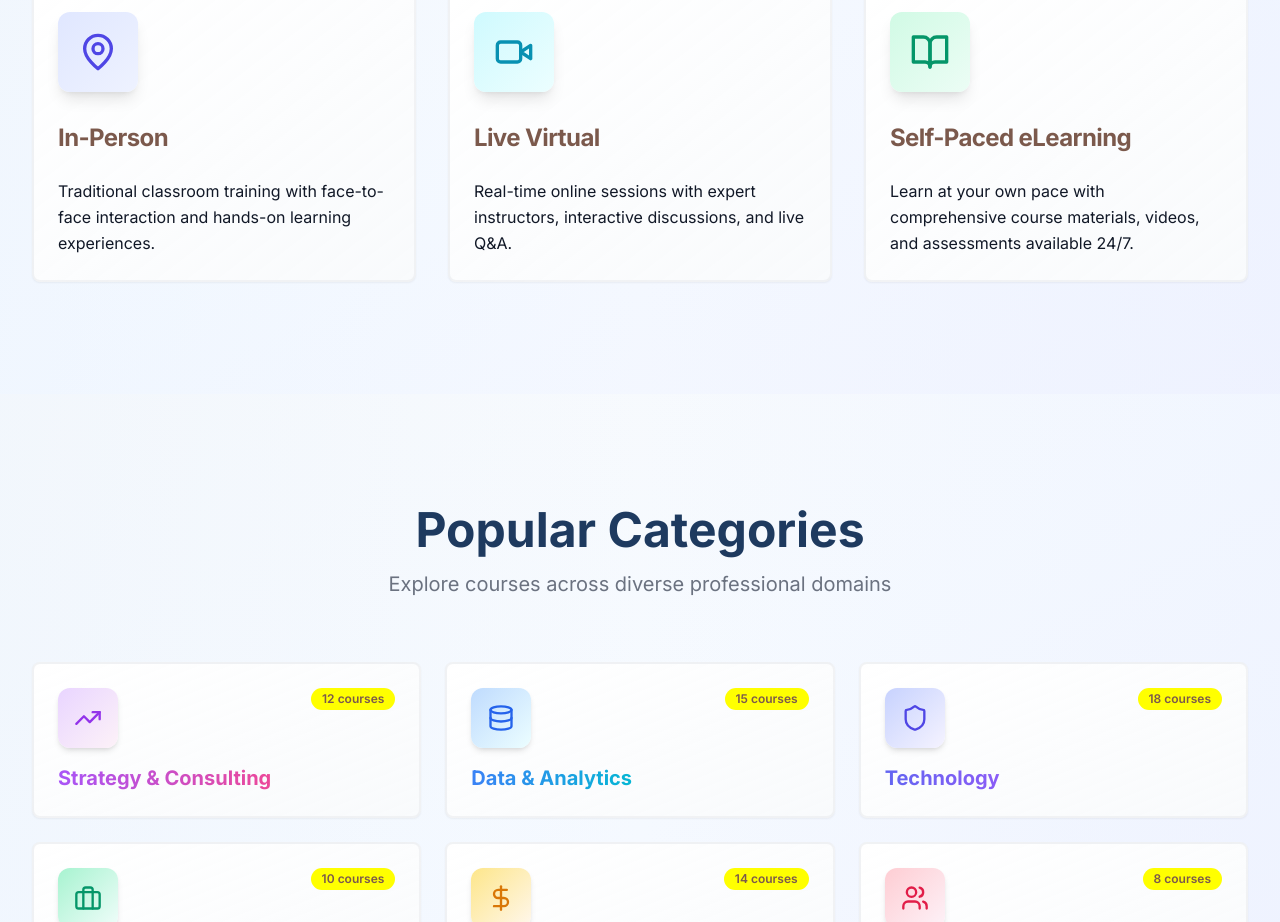
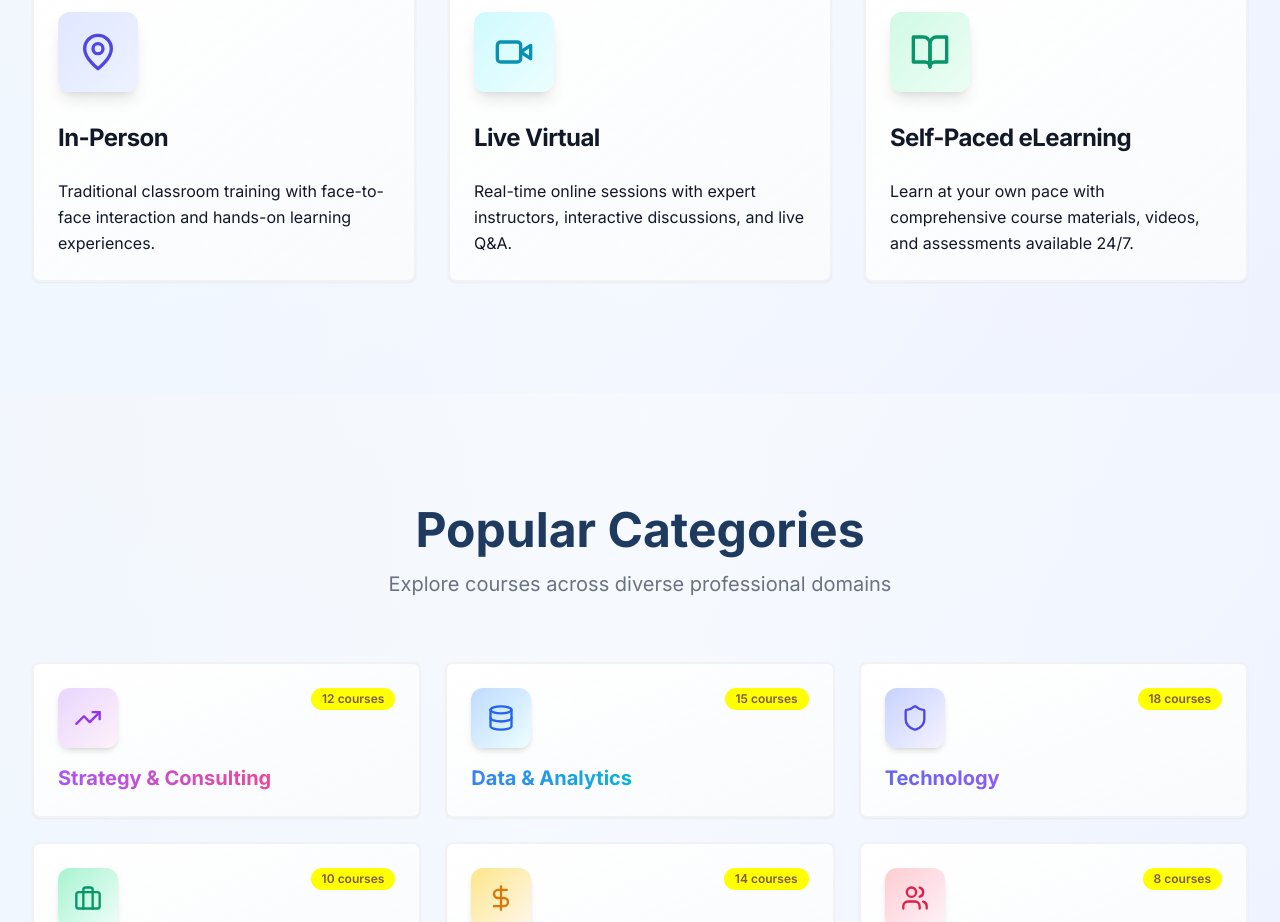
Before and after one commit to tanishq-ctrl/edudubai-website, a Next.js app: page / in a window 1280 px wide. Shown: the part 1480-2402 px from the top of the page. Built offline with nearby package versions, Linux system fonts and the light colour scheme; no server answers.

Commit message:
Also change delivery formats title text color to black for visibility

```diff
--- a/src/components/sections/delivery-formats-section.tsx
+++ b/src/components/sections/delivery-formats-section.tsx
@@ -55,7 +55,7 @@ export function DeliveryFormatsSection() {
                   <div className={`${format.bgColor} w-20 h-20 rounded-xl flex items-center justify-center mb-6 shadow-lg`}>
                     <Icon className={`h-10 w-10 ${format.color}`} />
                   </div>
-                  <CardTitle className="text-2xl font-bold">{format.title}</CardTitle>
+                  <CardTitle className="text-2xl font-bold text-neutral-text">{format.title}</CardTitle>
                 </CardHeader>
                 <CardContent>
                   <CardDescription className="text-base leading-relaxed text-neutral-text">
```
